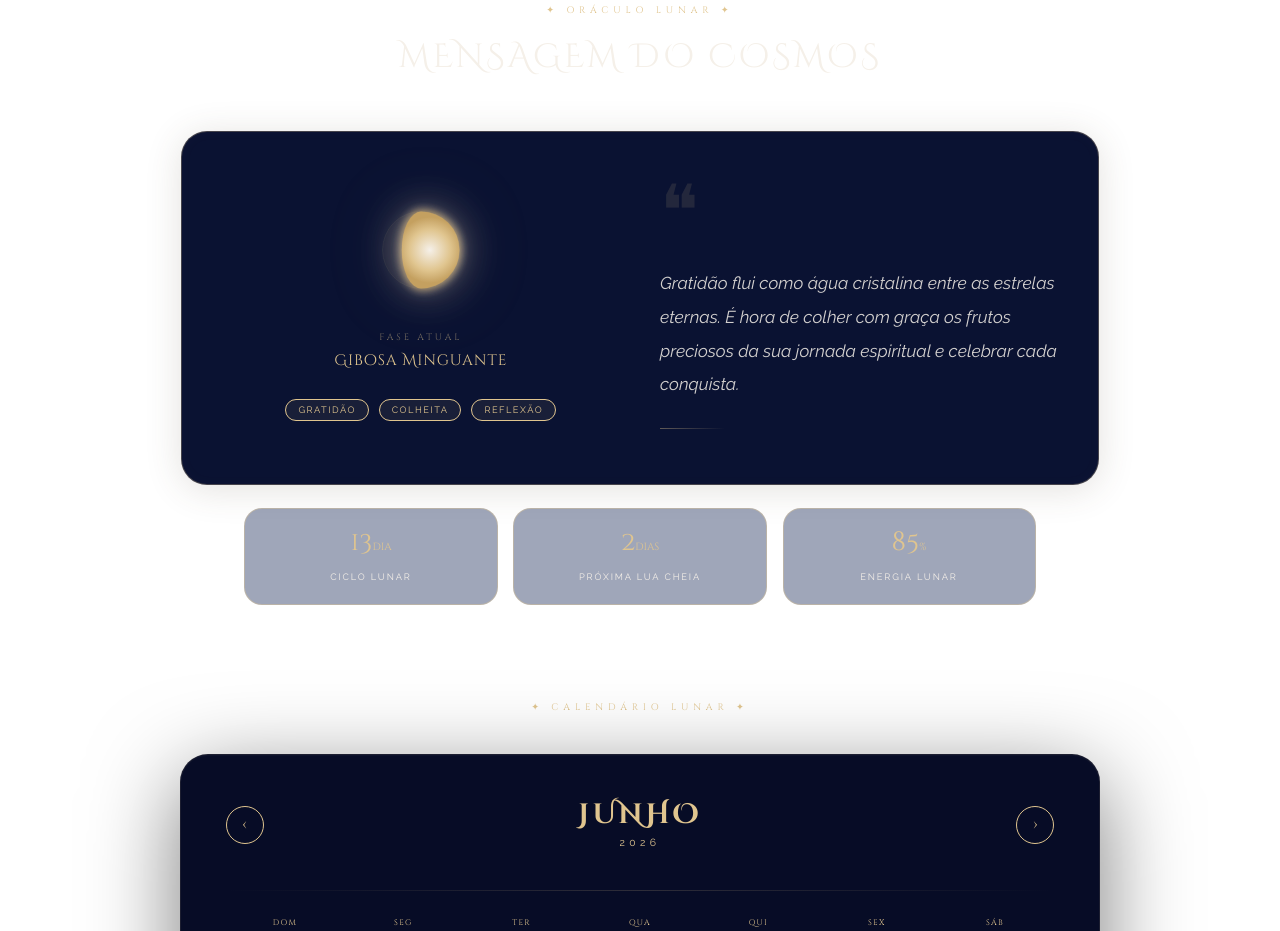
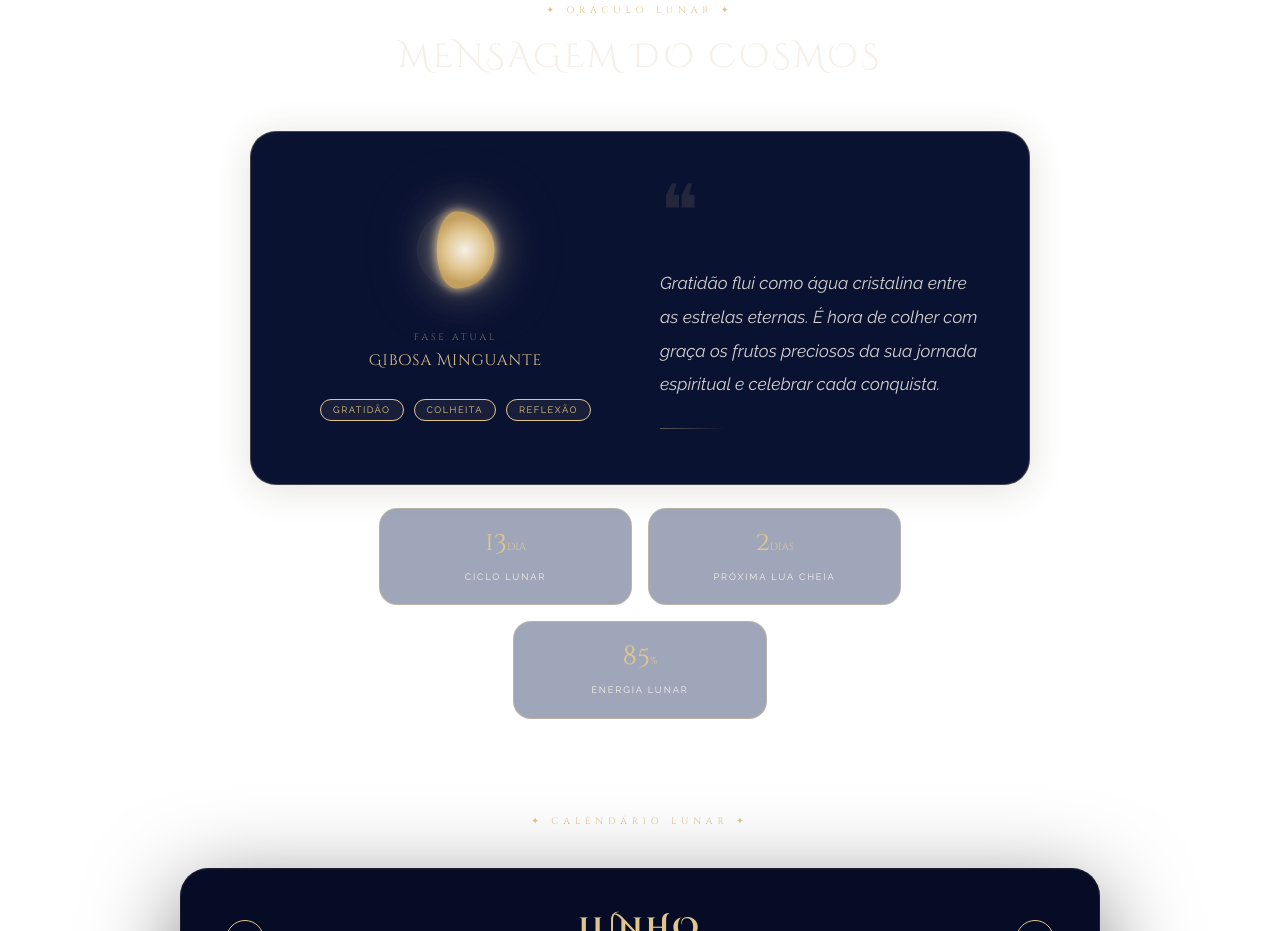
Before and after one commit to kaylannesatiro/lunar-cycle, a React app in the folder frontend/: page /home in a window 1280 px wide. Shown: the part 1320-2251 px from the top of the page. Built offline with nearby package versions, Linux system fonts and the light colour scheme; no server answers; the HTML template or start-up script is replaced by a standard one.

Commit message:
style: add padding

```diff
--- a/frontend/src/pages/Home.css
+++ b/frontend/src/pages/Home.css
@@ -173,22 +173,28 @@
     margin: 0;
 }
 
-/* ─── ESPAÇAMENTOS INTERNOS DE FLUXO DO FIGMA ─── */
+/* =========================================================
+   CONTÊINERES DE ALINHAMENTO (Larguras Idênticas)
+   ========================================================= */
 
-/* Oráculo: a uma distância de 48px do container título da sessão */
+/* Força o Oráculo a ter uma largura máxima controlada e centralizada */
 .home-oraculo-component-wrapper {
     width: 100%;
-    margin-top: 48px;
+    max-width: 780px; /* Alinha com o padrão de largura dos cards do seu projeto */
     display: flex;
     justify-content: center;
+    margin-top: 48px;
+    box-sizing: border-box;
 }
 
-/* Dados Extras: a uma distância de 22.4px do container do oráculo */
+/* Força os Dados Extras a seguirem exatamente a mesma linha do Oráculo */
 .home-dadosextras-component-wrapper {
     width: 100%;
-    margin-top: 22.4px;
+    max-width: 780px; /* Exatamente o mesmo tamanho do contêiner de cima */
     display: flex;
     justify-content: center;
+    margin-top: 22.4px;
+    box-sizing: border-box;
 }
 
 /* =========================================================
```
